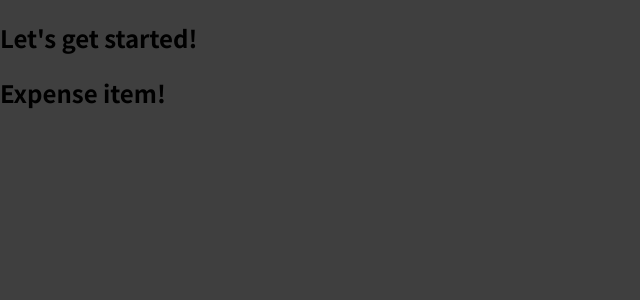
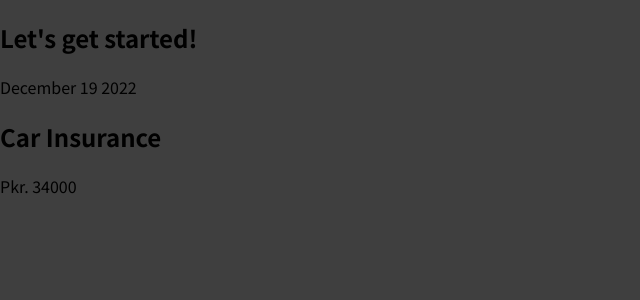
Before and after one commit to qaiserjofficial/buget-manager-app-react, a JavaScript app: page / in a window 1280 px wide. Shown: the top 300 px of the page, without its empty margins (0-640 px from the left). Built offline with nearby package versions, Linux system fonts and the light colour scheme.

Commit message:
Writing Complex JSX Code

```diff
--- a/src/components/ExpenseItem.js
+++ b/src/components/ExpenseItem.js
@@ -1,5 +1,13 @@
 function ExpenseItem() {
-  return <h2>Expense item!</h2>;
+  return (
+    <div>
+      <div>December 19 2022</div>
+      <div>
+        <h2>Car Insurance</h2>
+        <div>Pkr. 34000 </div>
+      </div>
+    </div>
+  );
 }
 
 export default ExpenseItem;
```
